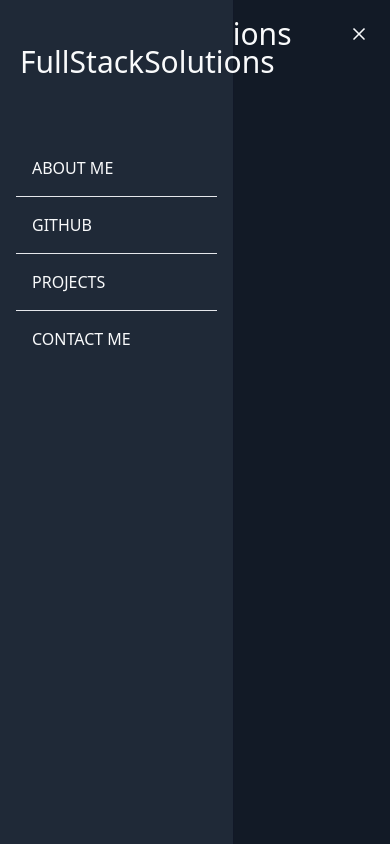
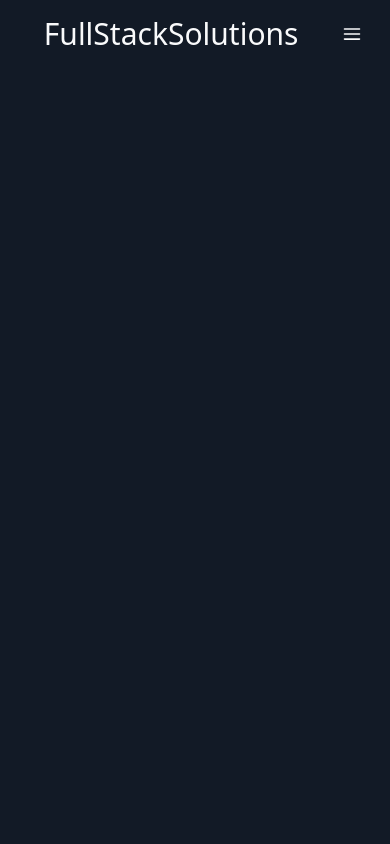
Before and after one commit to Mateusz627/Portfolio-page, a React (Vite) app: page /about in a window 390 px wide. Built offline with nearby package versions, Linux system fonts and the light colour scheme.

Commit message:
Upgrade mobile menu

```diff
--- a/src/components/Navbar.jsx
+++ b/src/components/Navbar.jsx
@@ -11,7 +11,7 @@ function Navbar() {
   };
 
   return (
-    <div className="w-full flex justify-around items-center">
+    <div className="w-full flex justify-evenly items-center">
       <a className="hover:text-purple-600 cursor-pointer m-4">
         <Link to={`/`}>
           <h1 className="text-3xl">FullStackSolutions</h1>
@@ -31,31 +31,28 @@ function Navbar() {
           <Link to={`/contactme`}> Contact me</Link>
         </li>
       </ul>
-      <div onClick={handleNav}>
+      <div onClick={handleNav} className="block md:hidden">
         {""}
-        {!nav ? (
-          <FiX
-            size={20}
-            className=" hover:text-purple-600 cursor-pointer md:hidden"
-          />
+        {nav ? (
+          <FiX size={20} className=" hover:text-purple-600 cursor-pointer" />
         ) : (
           <CgMenu
             size={20}
-            className=" hover:text-purple-600 cursor-pointer md:hidden"
+            className=" hover:text-purple-600 cursor-pointer "
           />
         )}
       </div>
 
       <div
         className={
-          !nav
-            ? "fixed left-0 top-0 w-[60%] h-full ease-in-out duration-500 border-r border-r-gray-900 bg-gray-800 md:hidden"
-            : "fixed left-[-100%] md:hidden"
+          nav
+            ? "fixed left-0 top-0 w-[60%] h-full ease-in-out duration-500 border-r border-r-gray-900 bg-gray-800 "
+            : "ease-in-out duration-700 fixed left-[-100%] top-0 h-screen "
         }
       >
         <a className="hover:text-purple-600 cursor-pointer m-4">
           <Link to={`/`}>
-            <h1 className="text-3xl m-5">FullStackSolutions</h1>
+            <h1 className="text-3xl m-2">FullStackSolutions</h1>
           </Link>
         </a>
         <ul className=" uppercase p-4 ">
```
